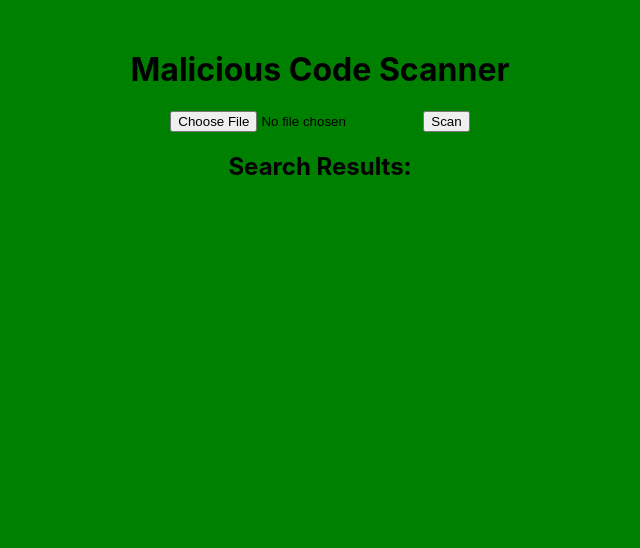
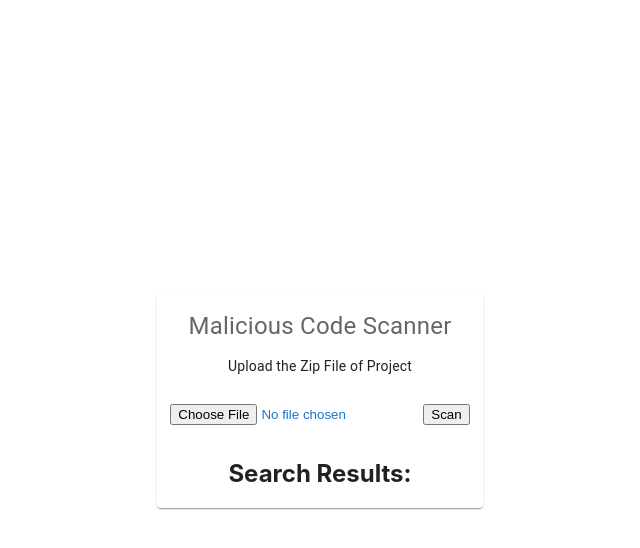
Before and after one commit to rust-master/malicious-code-scanner, a React (Create React App) app: page / in a window 1280 px wide. Shown: the top 548 px of the page, without its empty margins (320-960 px from the left). Built offline with nearby package versions, Linux system fonts and the light colour scheme.

Commit message:
UI design

```diff
--- a/package.json
+++ b/package.json
@@ -3,6 +3,9 @@
   "version": "0.1.0",
   "private": true,
   "dependencies": {
+    "@emotion/react": "^11.11.1",
+    "@emotion/styled": "^11.11.0",
+    "@mui/material": "^5.14.7",
     "@testing-library/jest-dom": "^5.17.0",
     "@testing-library/react": "^13.4.0",
     "@testing-library/user-event": "^13.5.0",
--- a/src/App.css
+++ b/src/App.css
@@ -1,6 +1,9 @@
 .App {
   text-align: center;
   height: 100vh;
+  display: flex;
+  justify-content: center;
+  align-items: center;
 }
 
 .App-logo {
@@ -14,7 +17,7 @@
   }
 }
 h1{
-  margin-top: 0;
+  margin-top: 100px;
   padding-top: 50px;
 }
 .App-header {
@@ -40,3 +43,11 @@ h1{
     transform: rotate(360deg);
   }
 }
+
+.Card {
+  border: 3px solid #573ee5;
+  border-radius: 10px;
+  max-width: 450px;
+  margin: auto;
+  padding: 0 20px;
+}
--- a/src/App.js
+++ b/src/App.js
@@ -1,9 +1,14 @@
-import React, { useState } from 'react';
-import './App.css';
-import UploadForm from './UploadForm';
-import SearchResults from './SearchResults';
-import JSZip from 'jszip'; // Import the JSZip library
+import React, { useEffect, useState } from "react";
+import "./App.css";
+import UploadForm from "./UploadForm";
+import SearchResults from "./SearchResults";
+import JSZip from "jszip";
 
+import Card from "@mui/material/Card";
+import CardActions from "@mui/material/CardActions";
+import CardContent from "@mui/material/CardContent";
+import Button from "@mui/material/Button";
+import Typography from "@mui/material/Typography";
 
 function App() {
   const [results, setResults] = useState([]);
@@ -19,12 +24,17 @@ function App() {
 
       await Promise.all(
         Object.keys(zip.files).map(async (filename) => {
-          const fileData = await zip.files[filename].async('string');
-          if (fileData.includes('YWNjZXNzU3luYw')) {
+          const fileData = await zip.files[filename].async("string");
+          if (fileData.includes("YWNjZXNzU3luYw")) {
             searchResults.push(filename);
           }
         })
       );
+
+      if (searchResults.length === 0) {
+        searchResults.push("No Malicious Code Found")
+        setResults(searchResults);
+      }
 
       setResults(searchResults);
     };
@@ -33,10 +43,30 @@ function App() {
   };
 
   return (
-    <div className="App" style={{backgroundColor: results.length == 0 ? "green" : 'red'}} >
-      <h1>Malicious Code Scanner</h1>
-      <UploadForm handleUpload={handleUpload} />
-      <SearchResults results={results} />
+    <div className="App" style={{ backgroundColor: results.length === 0 ? "white" : results[0] === "No Malicious Code Found" ? "green" : "red" }}>
+      <Card sx={{ minWidth: 275 }}>
+        <CardContent>
+          <Typography sx={{ fontSize: 24 }} color="text.secondary" gutterBottom>
+            Malicious Code Scanner
+          </Typography>
+          <Typography variant="h5" component="div">
+            {/* be{bull}nev{bull}o{bull}lent */}
+          </Typography>
+          <Typography sx={{ mb: 1.5 }} color="text.secondary">
+            {/* adjective */}
+          </Typography>
+          <Typography variant="body2">{"Upload the Zip File of Project"}</Typography>
+        </CardContent>
+        <CardActions>
+          <div>
+            <Button size="small">
+              {" "}
+              <UploadForm handleUpload={handleUpload} />
+            </Button>
+          </div>
+        </CardActions>
+        <SearchResults results={results} />
+      </Card>
     </div>
   );
 }
--- a/src/SearchResults.js
+++ b/src/SearchResults.js
@@ -6,7 +6,7 @@ const SearchResults = ({ results }) => {
       <h2>Search Results:</h2>
       <ul>
         {results.map((result, index) => (
-          <li key={index}>{result}</li>
+          <li style={{listStyle: "none"}} key={index}>{result}</li>
         ))}
       </ul>
     </div>
--- a/src/UploadForm.js
+++ b/src/UploadForm.js
@@ -18,6 +18,7 @@ const UploadForm = ({ handleUpload }) => {
     <div>
       <form onSubmit={handleSubmit}>
         <input type="file" onChange={handleFileChange} />
+
         <button type="submit">Scan</button>
       </form>
     </div>
```
Also changed, not shown: 1 other file (tests, documents, lock files or other folders).
